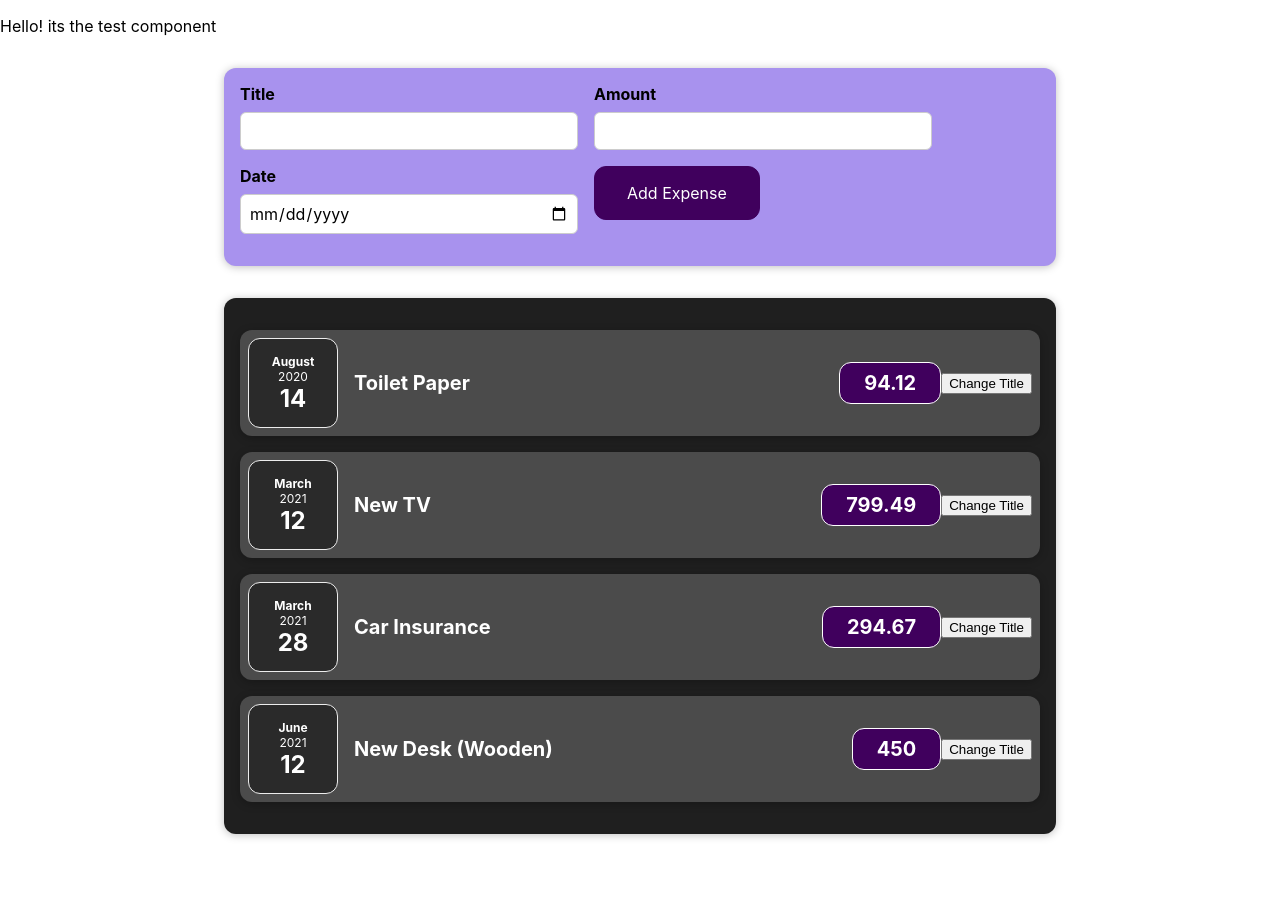
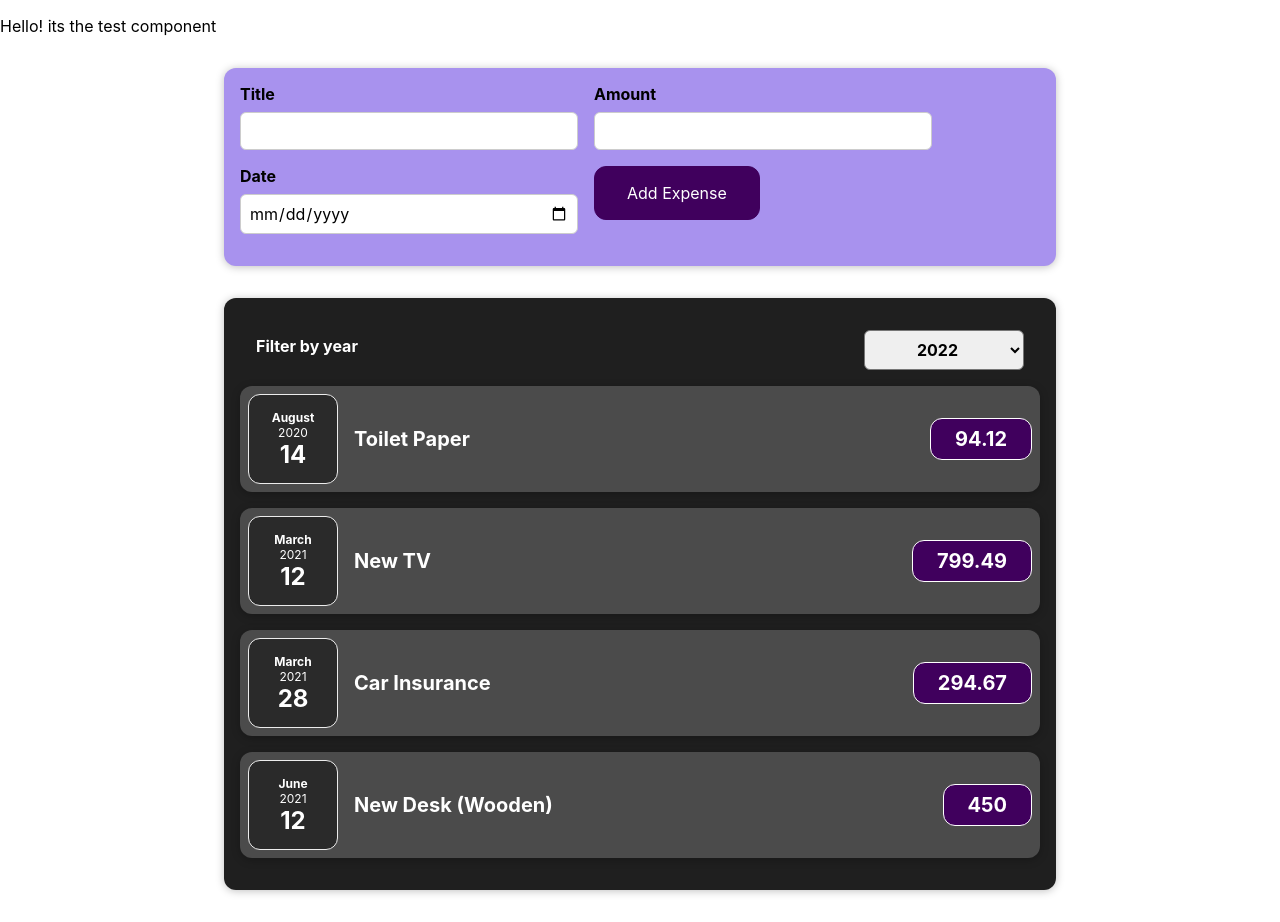
Before and after one commit to kingli6/React--Maximilian-Udemy-01, a React (Create React App) app in the folder my-app/: page / in a window 1280 px wide. Before the commit the page ends 866 px from the top, so only its background shows below. Built offline with nearby package versions, Linux system fonts and the light colour scheme.

Commit message:
understanding props and rendering technique

```diff
--- a/my-app/src/App.js
+++ b/my-app/src/App.js
@@ -1,21 +1,21 @@
+import React, { useState } from "react";
 import "./App.css";
 import Expenses from "./components/Expense/Expenses.component";
 import NewExpense from "./components/NewExpense/NewExpense";
 import Testcomponent from "./components/Test.Component";
 
 const App = () => {
-  let datafromForm = [];
+  const [passingObj, setPassingObj] = useState("");
 
+  //Q. Can i pass the incoming object without a useState?
   const addExpenseHandler = (incomingObject) => {
-    datafromForm[0] = incomingObject;
-    console.log("in app js");
-    console.log(incomingObject);
+    setPassingObj(incomingObject); //Q. I'm not creating a return function cause I'm not connecting any array
   };
   return (
     <div>
       <Testcomponent />
       <NewExpense onAddExpense={addExpenseHandler} />
-      <Expenses></Expenses>
+      <Expenses newExpense={passingObj}></Expenses>
     </div>
   );
 };
--- a/my-app/src/components/Expense/ExpenseItem.component.js
+++ b/my-app/src/components/Expense/ExpenseItem.component.js
@@ -1,22 +1,15 @@
 import "./ExpenseItem.component.css";
 import ExpenseDate from "./ExpenseDate.component";
-import React, { useState } from "react";
 
 //const ExpenseItem = (props) =>{}
 function ExpenseItem(props) {
-  const [title, setTitle] = useState(props.title);
-
-  const clickHandler = () => {
-    setTitle("Updated!");
-  };
   return (
     <div className="expense-item">
       <ExpenseDate date={props.date} />
       <div className="expense-item__description">
-        <h2>{title}</h2>
+        <h2>{props.title}</h2>
         <div className="expense-item__price">{props.amount}</div>
       </div>
-      <button onClick={clickHandler}>Change Title</button>
     </div>
   );
 }
--- a/my-app/src/components/Expense/Expenses.component.js
+++ b/my-app/src/components/Expense/Expenses.component.js
@@ -1,8 +1,10 @@
+// import React, { useState } from "react";
 import React, { useState } from "react";
 import "./Expenses.component.css";
 import ExpenseItem from "./ExpenseItem.component";
+import ExpensesFilter from "../NewExpense/ExpensesFilter";
 
-const expenses = [
+const dummyExpenses = [
   {
     id: "e1",
     title: "Toilet Paper",
@@ -23,37 +25,35 @@
     date: new Date(2021, 5, 12),
   },
 ];
-function Expenses() {
-  // const [datafromForm, setDatafromForm] = useState({});
-  // setDatafromForm(props.item[0]);
+//i need to send the new data from the form through props
+function Expenses(props) {
+  const [selectedFilter, setSelectedFilter] = useState("");
+  const [expensesArray, setExpensesArray] = useState(dummyExpenses);
 
+  const addExpenseHandler = (expense) => {
+    setExpensesArray((prevExpense) => {
+      return [props.newExpense, ...prevExpense];
+    });
+  };
+
+  const yearFilterHandler = (event) => {
+    setSelectedFilter(event);
+    //this needs a filter function.
+  };
   return (
     <div className="expenses">
-      {/* <ExpenseItem
-        title={datafromForm[0].title}
-        amount={datafromForm[0].amount}
-        date={datafromForm[0].date}
-      /> */}
-      <ExpenseItem
-        title={expenses[0].title}
-        amount={expenses[0].amount}
-        date={expenses[0].date}
+      <ExpensesFilter
+        selectedYear={selectedFilter}
+        onChangeFilter={yearFilterHandler}
       />
-      <ExpenseItem
-        title={expenses[1].title}
-        amount={expenses[1].amount}
-        date={expenses[1].date}
-      ></ExpenseItem>
-      <ExpenseItem
-        title={expenses[2].title}
-        amount={expenses[2].amount}
-        date={expenses[2].date}
-      ></ExpenseItem>
-      <ExpenseItem
-        title={expenses[3].title}
-        amount={expenses[3].amount}
-        date={expenses[3].date}
-      ></ExpenseItem>
+      {expensesArray.map((expense) => (
+        <ExpenseItem
+          key={expense.id}
+          title={expense.title}
+          amount={expense.amount}
+          date={expense.date}
+        />
+      ))}
     </div>
   );
 }
--- /dev/null
+++ b/my-app/src/components/NewExpense/ExpensesFilter.css
@@ -0,0 +1,24 @@
+.expenses-filter {
+  color: white;
+  padding: 0 1rem;
+}
+
+.expenses-filter__control {
+  display: flex;
+  width: 100%;
+  align-items: center;
+  justify-content: space-between;
+  margin: 1rem 0;
+}
+
+.expenses-filter label {
+  font-weight: bold;
+  margin-bottom: 0.5rem;
+}
+
+.expenses-filter select {
+  font: inherit;
+  padding: 0.5rem 3rem;
+  font-weight: bold;
+  border-radius: 6px;
+}
--- /dev/null
+++ b/my-app/src/components/NewExpense/ExpensesFilter.js
@@ -0,0 +1,26 @@
+import React, { useState } from "react";
+
+import "./ExpensesFilter.css";
+
+const ExpensesFilter = (props) => {
+  const yearDropDownHandler = (event) => {
+    props.yearFilterHandler(event.target.value);
+  };
+  //q. should i have the parent function inside yearDropDownHandler? A. Yes
+
+  return (
+    <div className="expenses-filter">
+      <div className="expenses-filter__control">
+        <label>Filter by year</label>
+        <select value={props.selectedFilter} onChange={yearDropDownHandler}>
+          <option value="2022">2022</option>
+          <option value="2021">2021</option>
+          <option value="2020">2020</option>
+          <option value="2019">2019</option>
+        </select>
+      </div>
+    </div>
+  );
+};
+
+export default ExpensesFilter;
--- a/my-app/src/components/NewExpense/NewExpense.js
+++ b/my-app/src/components/NewExpense/NewExpense.js
@@ -2,15 +2,15 @@
 import ExpenseForm from "./ExpenseForm";
 import "./NewExpense.css";
 const NewExpense = (props) => {
+  //step2.a     revieving the data through the method
   const onSaveExpenseDataHandler = (enteredData) => {
-    //step2.a     revieving the data through the method
     const expenseData = {
       ...enteredData,
       id: Math.random().toString(),
     };
     props.onAddExpense(expenseData); //step2.c sending it to the parent
-    console.log(expenseData);
   };
+
   return (
     <div className="new-expense">
       {/* Step2.b    recieving the data*/}
```
Also changed, not shown: 1 other file (tests, documents, lock files or other folders).
